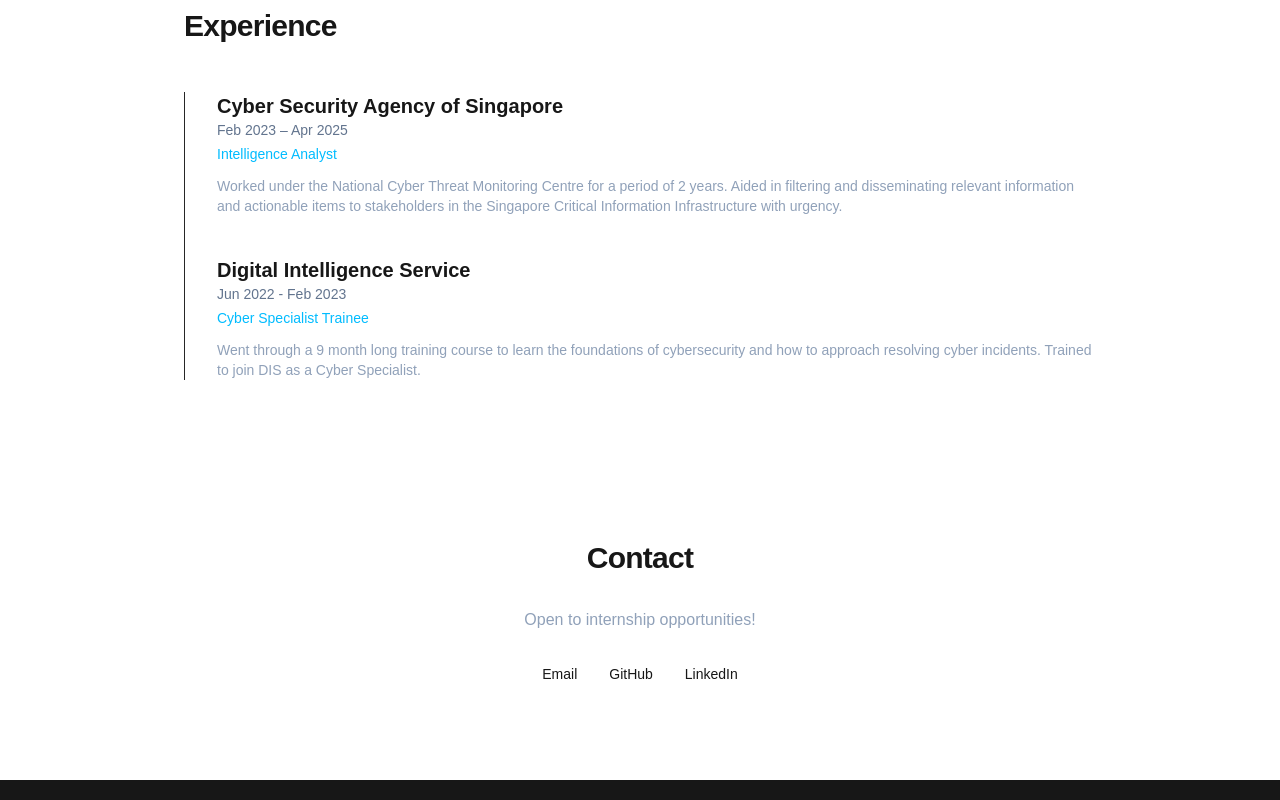
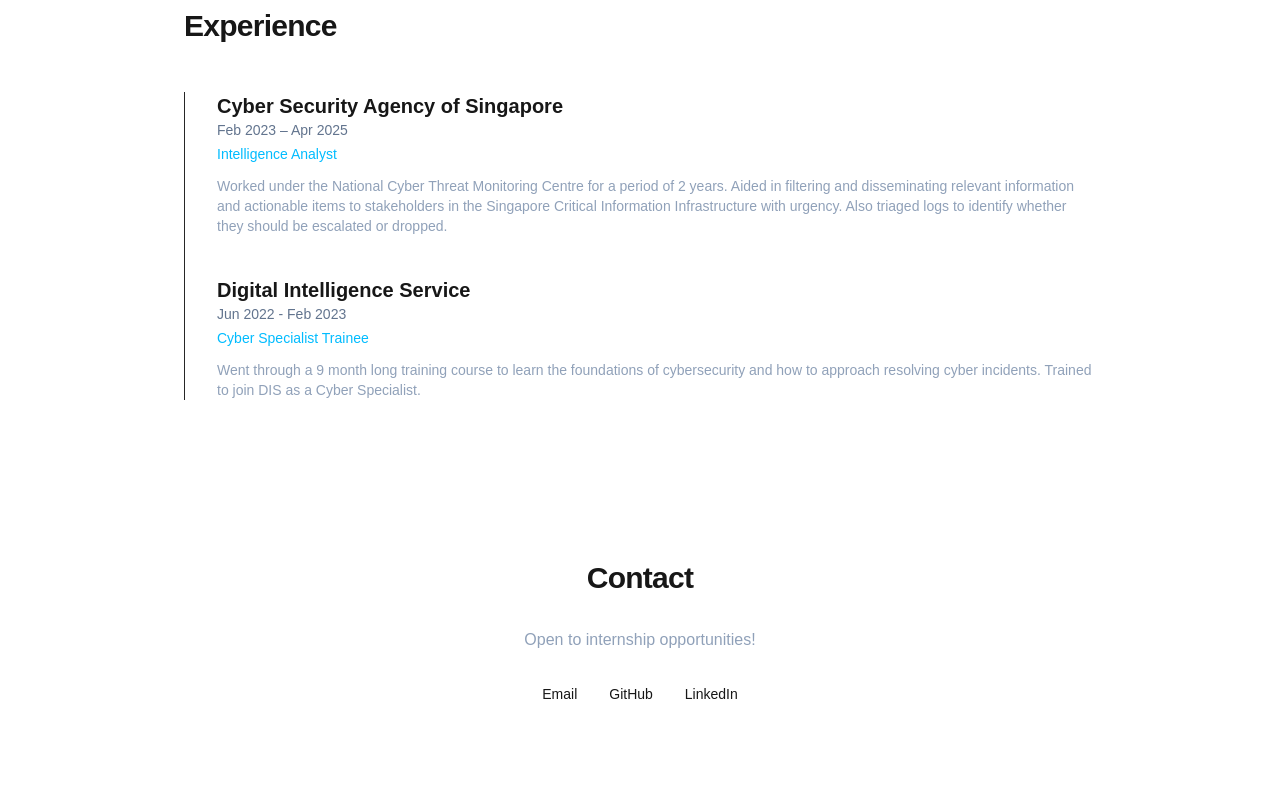
Before and after one commit to spookyjos/Portfolio, a Next.js app: page / in a window 1280 px wide. Shown: the part 2643-3443 px from the top of the page. Built offline with nearby package versions, Linux system fonts and the light colour scheme.

Commit message:
Updated TMC experience

```diff
--- a/components/ExperienceSection.tsx
+++ b/components/ExperienceSection.tsx
@@ -15,7 +15,7 @@ export default function ExperienceSection () {
                 <p className="text-sm text-slate-500">Feb 2023 – Apr 2025</p>
                 <p className="text-sm text-sky-400 mt-1">Intelligence Analyst</p>
                 <p className="mt-3 text-slate-400 text-sm">
-                  Worked under the National Cyber Threat Monitoring Centre for a period of 2 years. Aided in filtering and disseminating relevant information and actionable items to stakeholders in the Singapore Critical Information Infrastructure with urgency.
+                  Worked under the National Cyber Threat Monitoring Centre for a period of 2 years. Aided in filtering and disseminating relevant information and actionable items to stakeholders in the Singapore Critical Information Infrastructure with urgency. Also triaged logs to identify whether they should be escalated or dropped.
                 </p>
               </div>
 
```
